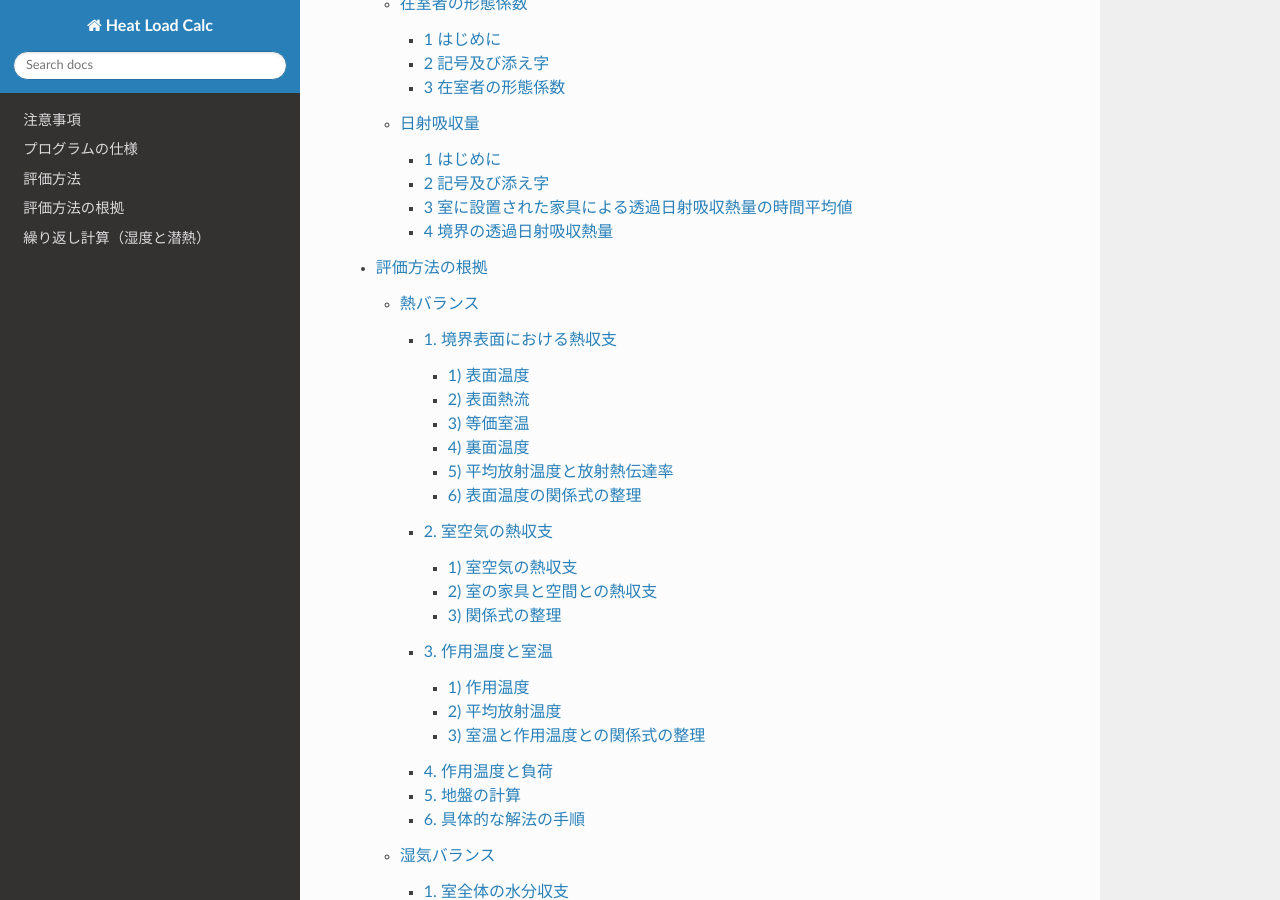
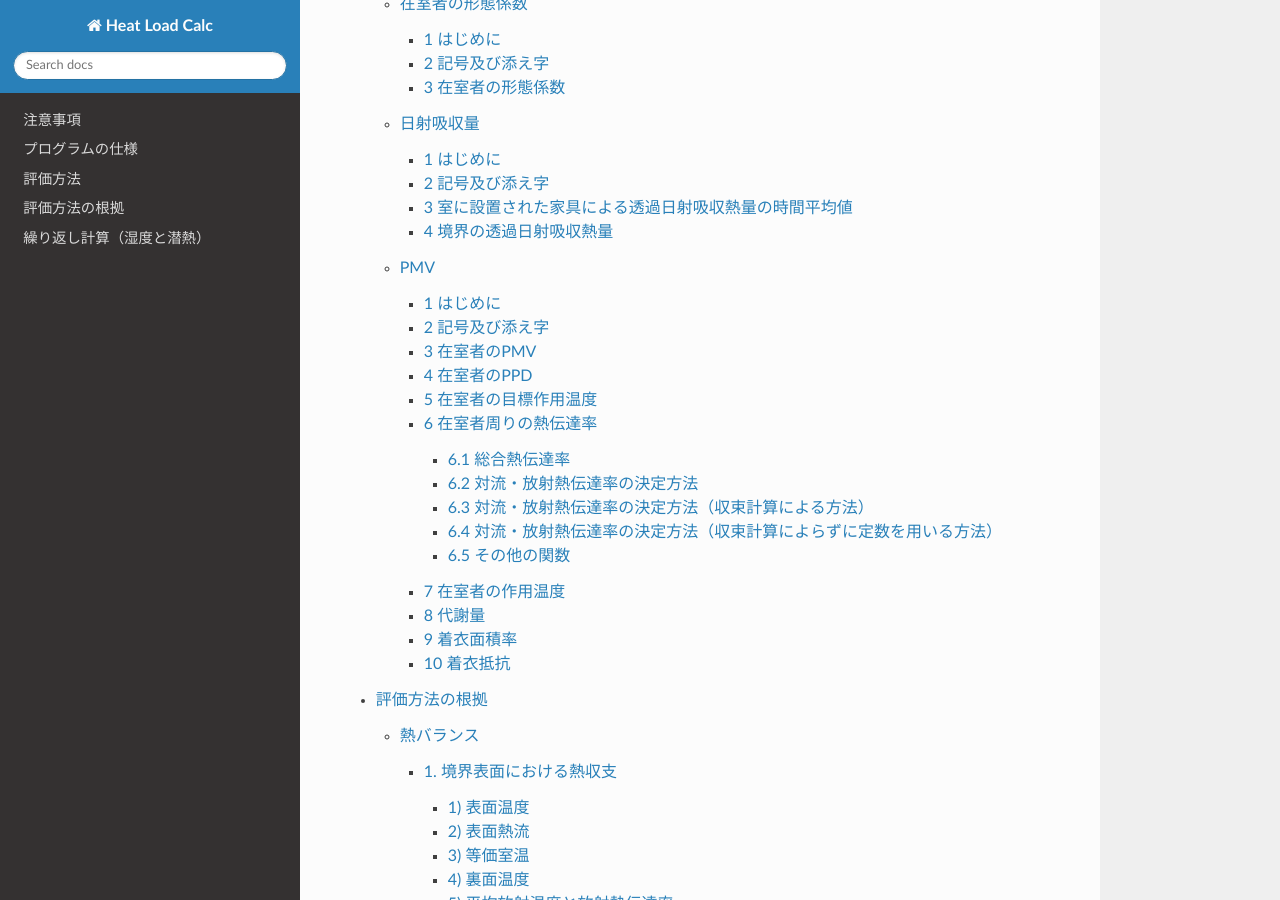
Before and after one commit to HC-Energy/hc-energy-doc-ja, a Sphinx documentation site: the page built from docs/source/index.rst, in a window 1280 px wide and 900 px high, scrolled down 4460 px. Built offline with Sphinx 7.4.7 and the Read the Docs theme 2.0.0, drawn with Linux system fonts in a browser that asks for light colours; part of the change alters nothing that is shown.

Commit message:
make new doc

```diff
--- a/docs/source/contents/03_00_eval.rst
+++ b/docs/source/contents/03_00_eval.rst
@@ -27,3 +27,4 @@
     ./03_23_eval_mechanical_ventilation
     ./03_25_eval_occupants_form_factor
     ./03_26_eval_solar_absorption
+    ./03_27_eval_pmv
--- /dev/null
+++ b/docs/source/contents/03_27_eval_pmv.rst
@@ -0,0 +1,385 @@
+.. include:: definition.txt
+
+.. raw:: latex
+
+    \clearpage
+
+========================================================================================================================
+PMV
+========================================================================================================================
+
+------------------------------------------------------------------------------------------------------------------------
+1 はじめに
+------------------------------------------------------------------------------------------------------------------------
+
+本節では、次の3つの計算方法を定義する。
+
+    1. PMVの計算方法
+    2. PPDの計算
+    3. 指定されたPMVを満たすための目標作用温度の計算方法
+    4. 人体周りの熱伝達
+
+本節の計算は、次の値を必要とする。
+
+    1. ステップ |n| における室 |i| の透過日射量, W
+    2. 室と境界との関係を表す係数 :math:`p_{ij}`
+    3. 境界 |j| の面積 :math:`A_{s,j}`, |m2|
+    4. 境界 |j| が透過日射を吸収するか否かを表す論理値 :math:`B_{s,sol,abs,j}`
+
+本節の計算の結果、次の値が得られる。
+
+    1. ステップ |n| からステップ |n+1| における室 |i| に設置された家具による透過日射吸収熱量の時間平均値 :math:`q_{sol,frt,i,n}`
+    2. ステップ |n| における境界 |j| の透過日射吸収熱量 :math:`q_{s,sol,j,n}`
+
+------------------------------------------------------------------------------------------------------------------------
+2 記号及び添え字
+------------------------------------------------------------------------------------------------------------------------
+
+この計算で用いる記号及び単位を次に示す。
+
+.. list-table:: 表1 記号及び単位
+    :header-rows: 1
+    :widths: 1,6,1
+
+    * - 記号
+      - 意味
+      - 単位
+    * - :math:`A_{s}`
+      - 境界の面積
+      - W / |m2|
+
+------------------------------------------------------------------------------------------------------------------------
+3 在室者のPMV
+------------------------------------------------------------------------------------------------------------------------
+
+ステップ |n| における室 |i| の在室者のPMV :math:`PMV_{i,n}` は次式により表される。
+
+.. math::
+    :nowrap:
+
+    \begin{align*}
+        \begin{split}
+        PMV_{i,n} = ( 0.303 \cdot e^{ -0.036 \cdot m_{i} } + 0.028 ) \cdot & \left( m_i \right. \\
+        &-3.05 \cdot 10^{-3} \cdot (5733 - 6.99 \cdot m_i - p_{a,i,n}) \\
+        &- \max{ \left( 0.42 \cdot (m_i - 58.15), 0 \right) } \\
+        &-1.7 \cdot 10^{-5} \cdot m_i \cdot (5867 - p_{a,i,n}) \\
+        &-0.0014 \cdot m_i \cdot ( 34.0 - \theta_{r,i,n} ) \\
+        & \left. -f_{cl,i,n} \cdot h_{hum,i,n} \cdot \frac{ 35.7 - 0.028 \cdot m_i - \theta_{OT,i,n} }{ 1 + I_{cl,i,n} \cdot f_{cl,i,n} \cdot h_{hum,i,n} } \right)
+        \end{split}
+        \tag{1}
+    \end{align*}
+
+|   :math:`PMV_{i,n}` : ステップ |n| における室 |i| の在室者のPMV, -
+|   :math:`m_i` : 室 |i| の在室者の代謝量, W / |m2|
+|   :math:`p_{a,i,n}` : ステップ |n| における室 |i| の水蒸気圧, Pa
+|   :math:`\theta_{r,i,n}` : ステップ |n| における室 |i| の空気温度, ℃
+|   :math:`f_{cl,i,n}` : ステップ |n| における室 |i| の在室者の着衣面積率, -
+|   :math:`h_{hum,i,n}` : ステップ |n| における室 |i| の在室者周りの総合熱伝達率, W / |m2| K
+|   :math:`\theta_{OT,i,n}` : ステップ |n| における室 |i| の在室者の作用温度, ℃
+|   :math:`I_{cl,i,n}` : ステップ |n| における室 |i| の在室者の着衣抵抗, |m2| K / W
+
+------------------------------------------------------------------------------------------------------------------------
+4 在室者のPPD
+------------------------------------------------------------------------------------------------------------------------
+
+ステップ |n| における室 |i| の在室者のPPD :math:`PPD_{i,n}` は次式により表される。
+
+.. math::
+    :nowrap:
+
+    \begin{align*}
+        PPD_{i,n} = 100 - 95 \cdot \exp ( -0.03353 \cdot PMV_{i,n}^4 - 0.2179 \cdot PMV_{i,n}^2 )
+        \tag{2}
+    \end{align*}
+
+|   :math:`PPD_{i,n}` : ステップ |n| における室 |i| の在室者のPPD, -
+|   :math:`PMV_{i,n}` : ステップ |n| における室 |i| の在室者のPMV, -
+
+------------------------------------------------------------------------------------------------------------------------
+5 在室者の目標作用温度
+------------------------------------------------------------------------------------------------------------------------
+
+ステップ |n| における室 |i| の在室者の目標作用温度 :math:`\theta_{OT,target,i,n}` は次式により表される。
+
+.. math::
+    :nowrap:
+
+    \begin{align*}
+        \begin{split}
+        \theta_{OT,target,i,n} &= \left( \frac{ PMV_{target,i,n} }{ 0.303 \cdot \exp ( -0.036 \cdot m_i ) + 0.028 } \right. \\
+        & \quad - m_i \\
+        & \quad + 3.05 \cdot 10^{-3} \cdot (5733 - 6.99 \cdot m_i - p_{a,i,n}) \\
+        & \quad + \max( 0.42 \cdot (m_i - 58.15), 0 ) \\
+        & \quad + 1.7 \cdot 10^{-5} \cdot m_i \cdot (5867 - p_{a,i,n}) \\
+        & \quad + 0.0014 \cdot m_i \cdot 34 \\
+        & \quad + f_{cl,i,n} \cdot h_{hum,i,n} \cdot \frac{ 35.7 - 0.028 \cdot m_i }{ 1 + I_{cl,i,n} \cdot f_{cl,i,n} \cdot h_{hum,i,n} } \\
+        & \quad \left. \right) \cdot \frac{ 1 }{ 0.0014 \cdot m_i + \frac{ f_{cl,i,n} \cdot h_{hum,i,n} }{ 1 + I_{cl,i,n} \cdot f_{cl,i,n} \cdot h_{hum,i,n} } }
+        \end{split}
+        \tag{3}
+    \end{align*}
+
+|   :math:`\theta_{OT,target,i,n}` : ステップ |n| における室 |i| の在室者の目標作用温度, ℃
+|   :math:`p_{a,i,n}` : ステップ |n| における室 |i| の水蒸気圧, Pa
+|   :math:`h_{hum,i,n}` : ステップ |n| における室 |i| の在室者周りの総合熱伝達率, W / |m2| K
+|   :math:`PMV_{target,i,n}` : ステップ |n| における室 |i| の在室者の目標PMV, -
+|   :math:`I_{cl,i,n}` : ステップ |n| における室 |i| の在室者の着衣抵抗, |m2| K / W
+|   :math:`m_i` : 室 |i| の在室者の代謝量, W / |m2|
+|   :math:`f_{cl,i,n}` : ステップ |n| における室 |i| の在室者の着衣面積率, -
+
+------------------------------------------------------------------------------------------------------------------------
+6 在室者周りの熱伝達率
+------------------------------------------------------------------------------------------------------------------------
+
+^^^^^^^^^^^^^^^^^^^^^^^^^^^^^^^^^^^^^^^^^^^^^^^^^^^^^^^^^^^^^^^^^^^^^^^^^^^^^^^^^^^^^^^^^^^^^^^^^^^^^^^^^^^^^^^^^^^^^^^^
+6.1 総合熱伝達率
+^^^^^^^^^^^^^^^^^^^^^^^^^^^^^^^^^^^^^^^^^^^^^^^^^^^^^^^^^^^^^^^^^^^^^^^^^^^^^^^^^^^^^^^^^^^^^^^^^^^^^^^^^^^^^^^^^^^^^^^^
+
+ステップ |n| における室 |i| の在室者周りの総合熱伝達率 :math:`h_{hum,i,n}` は次式で表される。
+
+.. math::
+    :nowrap:
+
+    \begin{align*}
+        h_{hum,i,n} = h_{hum,r,i,n} + h_{hum,c,i,n}
+        \tag{4}
+    \end{align*}
+
+|   :math:`h_{hum,i,n}` : ステップ |n| における室 |i| の在室者周りの総合熱伝達率、W / |m2| k
+|   :math:`h_{hum,r,i,n}` : ステップ |n| における室 |i| の在室者周りの放射熱伝達率、W / |m2| k
+|   :math:`h_{hum,c,i,n}` : ステップ |n| における室 |i| の在室者周りの対流熱伝達率、W / |m2| k
+
+^^^^^^^^^^^^^^^^^^^^^^^^^^^^^^^^^^^^^^^^^^^^^^^^^^^^^^^^^^^^^^^^^^^^^^^^^^^^^^^^^^^^^^^^^^^^^^^^^^^^^^^^^^^^^^^^^^^^^^^^
+6.2 対流・放射熱伝達率の決定方法
+^^^^^^^^^^^^^^^^^^^^^^^^^^^^^^^^^^^^^^^^^^^^^^^^^^^^^^^^^^^^^^^^^^^^^^^^^^^^^^^^^^^^^^^^^^^^^^^^^^^^^^^^^^^^^^^^^^^^^^^^
+
+ステップ |n| における室 |i| の在室者周りの放射熱伝達率 :math:`h_{hum,r,i,n}` 及びステップ |n| における室 |i| の在室者周りの対流熱伝達率 :math:`h_{hum,c,i,n}` は、
+在室者の着衣温度に応じて定まる。
+一方、在室者の着衣温度は在室者周りの放射・対流熱伝達率と空気温度や平均放射温度等の周囲の温度および人体発熱等の熱バランスによって決まる。
+これらを解くためにISOでは着衣温度を未知数とした収束計算によって求める方法が示されている。
+
+周囲温度は時々刻々変化していくため、これらの収束計算はステップごとに解かねばならない。
+本負荷計算では、収束計算にかかる計算時間を考慮して、(1)収束計算による方法、(2)収束計算によらずに定数を用いる方法の2種類示し、求める精度により使い分けられるようにした。
+
+^^^^^^^^^^^^^^^^^^^^^^^^^^^^^^^^^^^^^^^^^^^^^^^^^^^^^^^^^^^^^^^^^^^^^^^^^^^^^^^^^^^^^^^^^^^^^^^^^^^^^^^^^^^^^^^^^^^^^^^^
+6.3 対流・放射熱伝達率の決定方法（収束計算による方法）
+^^^^^^^^^^^^^^^^^^^^^^^^^^^^^^^^^^^^^^^^^^^^^^^^^^^^^^^^^^^^^^^^^^^^^^^^^^^^^^^^^^^^^^^^^^^^^^^^^^^^^^^^^^^^^^^^^^^^^^^^
+
+STEP1
+
+ステップ |n| における室 |i| の在室者周りの対流熱伝達率 :math:`h_{hum,c,i,n}` は、
+式(5a)により次の値から求める。
+なお、ステップ |n| における室 |i| の在室者の着衣温度 :math:`\theta_{cl,i,n}` は収束計算により求める値であるため未知数である。
+
+#. ステップ |n| における室 |i| の空気温度 :math:`\theta_{r,i,n}`
+#. ステップ |n| における室 |i| の在室者の着衣温度 :math:`\theta_{cl,i,n}`
+#. ステップ |n| における室 |i| の在室者周りの風速 :math:`V_{hum,i,n}`
+
+STEP2
+
+ステップ |n| における室 |i| の在室者周りの放射熱伝達率 :math:`h_{hum,r,i,n}` は、
+式(6a)により次の値から求める。
+なお、ステップ |n| における室 |i| の在室者の着衣温度 :math:`\theta_{cl,i,n}` は収束計算により求める値であるため未知数である。
+
+#. ステップ |n| における室 |i| の在室者の着衣温度 :math:`\theta_{cl,i,n}`
+#. ステップ |n| における室 |i| の平均放射温度 :math:`\theta_{MRT,i,n}`
+
+STEP3
+
+ステップ |n| における室 |i| の在室者の作用温度 :math:`\theta_{OT,i,n}` は、
+式(8)により次の値から求める。
+
+#. ステップ |n| における室 |i| の在室者周りの対流熱伝達率 :math:`h_{hum,c,i,n}`
+#. ステップ |n| における室 |i| の在室者周りの放射熱伝達率 :math:`h_{hum,r,i,n}`
+#. ステップ |n| における室 |i| の空気温度 :math:`\theta_{r,i,n}`
+#. ステップ |n| における室 |i| の平均放射温度 :math:`\theta_{MRT,i,n}`
+
+STEP4
+
+ステップ |n| における室 |i| の在室者の着衣温度 :math:`\theta_{cl,i,n}` は、
+式(7)により次の値から求める。
+
+#. 室 |i| の在室者のClo値
+#. ステップ |n| における室 |i| の在室者の作用温度 :math:`\theta_{OT,i,n}`
+#. ステップ |n| における室 |i| の在室者周りの対流熱伝達率 :math:`h_{hum,c,i,n}`
+#. ステップ |n| における室 |i| の在室者周りの放射熱伝達率 :math:`h_{hum,r,i,n}`
+#. 室 |i| の在室者の代謝量 :math:`m_i`
+
+STEP1及びSTEP2で与える在室者の着衣温度とSTEP4で求まる着衣温度が一致するように収束計算を行い、
+ステップ |n| における室 |i| の在室者の着衣温度 :math:`\theta_{cl,i,n}` を求める。
+
+この収束計算により求めたステップ |n| における室 |i| の在室者の着衣温度 :math:`\theta_{cl,i,n}` を用いて、
+改めて、ステップ |n| における室 |i| の在室者周りの対流熱伝達率 :math:`h_{hum,c,i,n}` 及び
+ステップ |n| における室 |i| の在室者周りの放射熱伝達率 :math:`h_{hum,r,i,n}` を求める。
+
+^^^^^^^^^^^^^^^^^^^^^^^^^^^^^^^^^^^^^^^^^^^^^^^^^^^^^^^^^^^^^^^^^^^^^^^^^^^^^^^^^^^^^^^^^^^^^^^^^^^^^^^^^^^^^^^^^^^^^^^^
+6.4 対流・放射熱伝達率の決定方法（収束計算によらずに定数を用いる方法）
+^^^^^^^^^^^^^^^^^^^^^^^^^^^^^^^^^^^^^^^^^^^^^^^^^^^^^^^^^^^^^^^^^^^^^^^^^^^^^^^^^^^^^^^^^^^^^^^^^^^^^^^^^^^^^^^^^^^^^^^^
+
+ステップ |n| における室 |i| の在室者周りの対流熱伝達率 :math:`h_{hum,c,i,n}` は、式(5b)により求める。
+
+ステップ |n| における室 |i| の在室者周りの放射熱伝達率 :math:`h_{hum,r,i,n}` は、式(5b)により求める。
+
+^^^^^^^^^^^^^^^^^^^^^^^^^^^^^^^^^^^^^^^^^^^^^^^^^^^^^^^^^^^^^^^^^^^^^^^^^^^^^^^^^^^^^^^^^^^^^^^^^^^^^^^^^^^^^^^^^^^^^^^^
+6.5 その他の関数
+^^^^^^^^^^^^^^^^^^^^^^^^^^^^^^^^^^^^^^^^^^^^^^^^^^^^^^^^^^^^^^^^^^^^^^^^^^^^^^^^^^^^^^^^^^^^^^^^^^^^^^^^^^^^^^^^^^^^^^^^
+
+ここで示す関数は、在室者周りの放射・対流熱伝達率の決定に際して、
+「7.2 収束計算による方法」または「7.3 周桑計算によらない方法」で使用される関数を定義する。
+
+ステップ |n| における室 |i| の在室者周りの対流熱伝達率 :math:`h_{hum,c,i,n}` は次式により表される。
+
+収束計算による方法の場合
+
+.. math::
+    :nowrap:
+
+    \begin{align*}
+        h_{hum,c,i,n} = \max \left( 12.1 \cdot \sqrt{v_{hum,i,n}}, \quad 2.38 \cdot | \theta_{cl,i,n} - \theta_{r,i,n} | ^ {0.25} \right)
+        \tag{5a}
+    \end{align*}
+
+収束計算によらずに定数を用いる方法
+
+.. math::
+    :nowrap:
+
+    \begin{align*}
+        h_{hum,c,i,n} = 4
+        \tag{5b}
+    \end{align*}
+
+|   :math:`h_{hum,c,i,n}` : ステップ |n| における室 |i| の在室者周りの対流熱伝達率, W / |m2| K
+|   :math:`\theta_{cl,i,n}` : ステップ |n| における室 |i| の在室者の着衣温度, ℃
+|   :math:`\theta_{r,i,n}` : ステップ |n| における室 |i| の空気温度, ℃
+
+ステップ |n| における室 |i| の在室者周りの放射熱伝達率 :math:`h_{hum,r,i,n}` は次式により表される。
+
+収束計算による方法の場合
+
+.. math::
+    :nowrap:
+
+    \begin{align*}
+        h_{hum_r,i,n} = 3.96 \cdot 10^{-8} \cdot ( T_{cl,i,n} ^ 3 + T_{cl,i,n} ^ 2 \cdot T_{MRT,i,n} + T_{cl,i,n} \cdot T_{MRT,i,n} ^ 2 + T_{MRT,i,n} ^ 3)
+        \tag{6a}
+    \end{align*}
+
+    \begin{align*}
+        T_{cl,i,n} = \theta_{cl,i,n} + 273
+        \tag{6b}
+    \end{align*}
+
+    \begin{align*}
+        T_{MRT,i,n} = \theta_{MRT,i,n} + 273
+        \tag{6c}
+    \end{align*}
+
+
+収束計算によらずに定数を用いる方法
+
+.. math::
+    :nowrap:
+
+    \begin{align*}
+        h_{hum,r,i,n} = 4 \cdot 3.96 \cdot 10^{-8} \cdot ( 20 + 273.15 )^3
+        \tag{6d}
+    \end{align*}
+
+|   :math:`h_{hum,r,i,n}` : ステップ |n| における室 |i| の在室者周りの放射熱伝達率, W / |m2| K
+|   :math:`\theta_{r,i,n}` : ステップ |n| における室 |i| の空気温度, ℃
+|   :math:`\theta_{MRT,i,n}` : ステップ |n| における室 |i| の平均放射温度, ℃
+|   :math:`K_{r,i,n}` : ステップ |n| における室 |i| の空気温度（絶対温度）, K
+|   :math:`K_{MRT,i,n}` : ステップ |n| における室 |i| の平均放射温度（絶対温度）, K
+
+
+ステップ |n| における室 |i| の在室者の着衣温度 :math:`\theta_{cl,i,n}` は、次式により表される。
+
+.. math::
+    :nowrap:
+
+    \begin{align*}
+        \theta_{cl,i,n} = \frac{ 35.7 - 0.028 \cdot m_i - \theta_{OT,i,n} }{ 1 + I_{cl,i,n} \cdot f_{cl,i,n} \cdot ( h_{hum,c,i,n} + h_{hum,r,i,n} ) } + \theta_{OT,i,n}
+        \tag{7}
+    \end{align*}
+
+|   :math:`\theta_{cl,i,n}` : ステップ |n| における室 |i| の在室者の着衣温度, ℃
+|   :math:`m_i` : 室 |i| の在室者の代謝量, W / |m2|
+|   :math:`\theta_{OT,i,n}` : ステップ |n| における室 |i| の在室者の作用温度, ℃
+|   :math:`I_{cl,i,n}` : ステップ |n| における室 |i| の在室者の着衣抵抗, |m2| K / W
+|   :math:`f_{cl,i,n}` : ステップ |n| における室 |i| の在室者の着衣面積率, -
+|   :math:`h_{hum,c,i,n}` : ステップ |n| における室 |i| の在室者周りの対流熱伝達率, W / |m2| K
+|   :math:`h_{hum,r,i,n}` : ステップ |n| における室 |i| の在室者周りの放射熱伝達率, W / |m2| K
+
+------------------------------------------------------------------------------------------------------------------------
+7 在室者の作用温度
+------------------------------------------------------------------------------------------------------------------------
+
+ステップ |n| における室 |i| の在室者の作用温度 :math:`\theta_{OT,i,n}` は次式により表される。
+
+.. math::
+    :nowrap:
+
+    \begin{align*}
+        \theta_{OT,i,n} = \frac{ \theta_{mrt,i,n} \cdot h_{hum,r,i,n} + \theta_{r,i,n} \cdot h_{hum,c,i,n} }{ h_{hum,r,i,n} + h_{hum,c,i,n} }
+        \tag{8}
+    \end{align*}
+
+|   :math:`\theta_{OT,i,n}` : ステップ |n| における室 |i| の在室者の作用温度, ℃
+|   :math:`\theta_{mrt,i,n}` : ステップ |n| における室 |i| の平均放射温度, ℃
+|   :math:`\theta_{r,i,n}` : ステップ |n| における室 |i| の空気温度, ℃
+|   :math:`h_{hum,r,i,n}` : ステップ |n| における室 |i| の在室者周りの放射熱伝達率、W / |m2| k
+|   :math:`h_{hum,c,i,n}` : ステップ |n| における室 |i| の在室者周りの対流熱伝達率、W / |m2| k
+
+------------------------------------------------------------------------------------------------------------------------
+8 代謝量
+------------------------------------------------------------------------------------------------------------------------
+
+室 |i| の在室者の代謝量 :math:`m_i` は次式により表される。
+
+.. math::
+    :nowrap:
+
+    \begin{align*}
+        m_i = 58.15 \cdot MET_i
+        \tag{9}
+    \end{align*}
+
+|   :math:`m_i` : 室 |i| の在室者の代謝量, W / |m2|
+|   :math:`MET_i` : 室 |i| の在室者のMet値
+
+------------------------------------------------------------------------------------------------------------------------
+9 着衣面積率
+------------------------------------------------------------------------------------------------------------------------
+
+ステップ |n| における室 |i| の在室者の着衣面積率 :math:`f_{cl,i,n}` は次式により表される。
+
+.. math::
+    :nowrap:
+
+    \begin{align*}
+        f_{cl,i,n} = \begin{cases}
+            1 + 1.29 \cdot I_{cl,i,n} & (I_{cl,i,n} \le 0.078) \\
+            1.05 + 0.645 \cdot I_{cl,i,n} & (I_{cl,i,n} \gt 0.078)
+        \end{cases}
+        \tag{10}
+    \end{align*}
+
+|   :math:`f_{cl,i,n}` : ステップ |n| における室 |i| の在室者の着衣面積率, -
+|   :math:`I_{cl,i,n}` : ステップ |n| における室 |i| の在室者の着衣抵抗, |m2| K / W
+
+------------------------------------------------------------------------------------------------------------------------
+10 着衣抵抗
+------------------------------------------------------------------------------------------------------------------------
+
+ステップ |n| における室 |i| の在室者の着衣抵抗 :math:`I_{cl,i,n}` は次式により表される。
+
+.. math::
+    :nowrap:
+
+    \begin{align*}
+        I_{cl,i,n} = 0.155 \cdot clo_{i,n}
+        \tag{11}
+    \end{align*}
+
+|   :math:`I_{cl,i,n}` : ステップ |n| における室 |i| の在室者の着衣抵抗, |m2| K / W
+|   :math:`clo_{i,n}` : ステップ |n| における室 |i| の在室者のclo値
```
